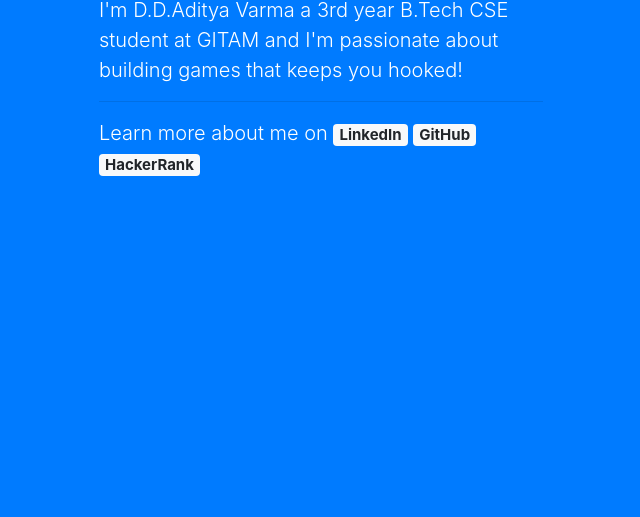
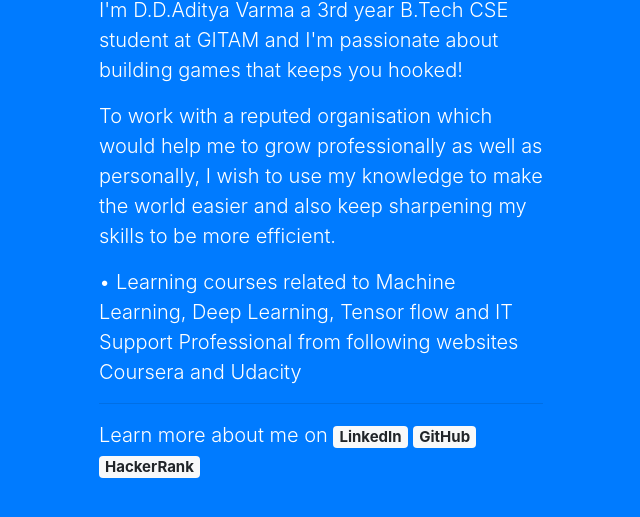
Before and after one commit to ddavarma/ddavarma.github.io, a plain HTML site: page index.html in a window 1280 px wide. Shown: the part 171-688 px from the top of the page, without its empty margins (319-959 px from the left). Drawn offline with nearby package versions, Linux system fonts and the light colour scheme.

Commit message:
Update index.html

```diff
--- a/index.html
+++ b/index.html
@@ -24,6 +24,8 @@
 				<div class="text-white p-5" style="border-radius: 0">
 					<h1 class="display-3">Hello, world!</h1>
 					<p class="lead">I'm D.D.Aditya Varma a 3rd year B.Tech CSE student at GITAM and I'm passionate about building games that keeps you hooked!</p>
+					<p class="lead">To work with a reputed organisation which would help me to grow professionally as well as personally, I wish to use my knowledge to make the world easier and also keep sharpening my skills to be more efficient.</p>
+					<p class="lead">•	Learning courses related to Machine Learning, Deep Learning, Tensor flow and IT Support Professional from following websites Coursera and Udacity</p>
 					<hr class="m-y-md">
 					<p class="lead">Learn more about me on <a class="badge badge-light" href="https://www.linkedin.com/in/ddavarma/" style="position:relative">LinkedIn</a>
 					<a class="badge badge-light" href="https://github.com/ddavarma" style="position:relative">GitHub</a>
```
